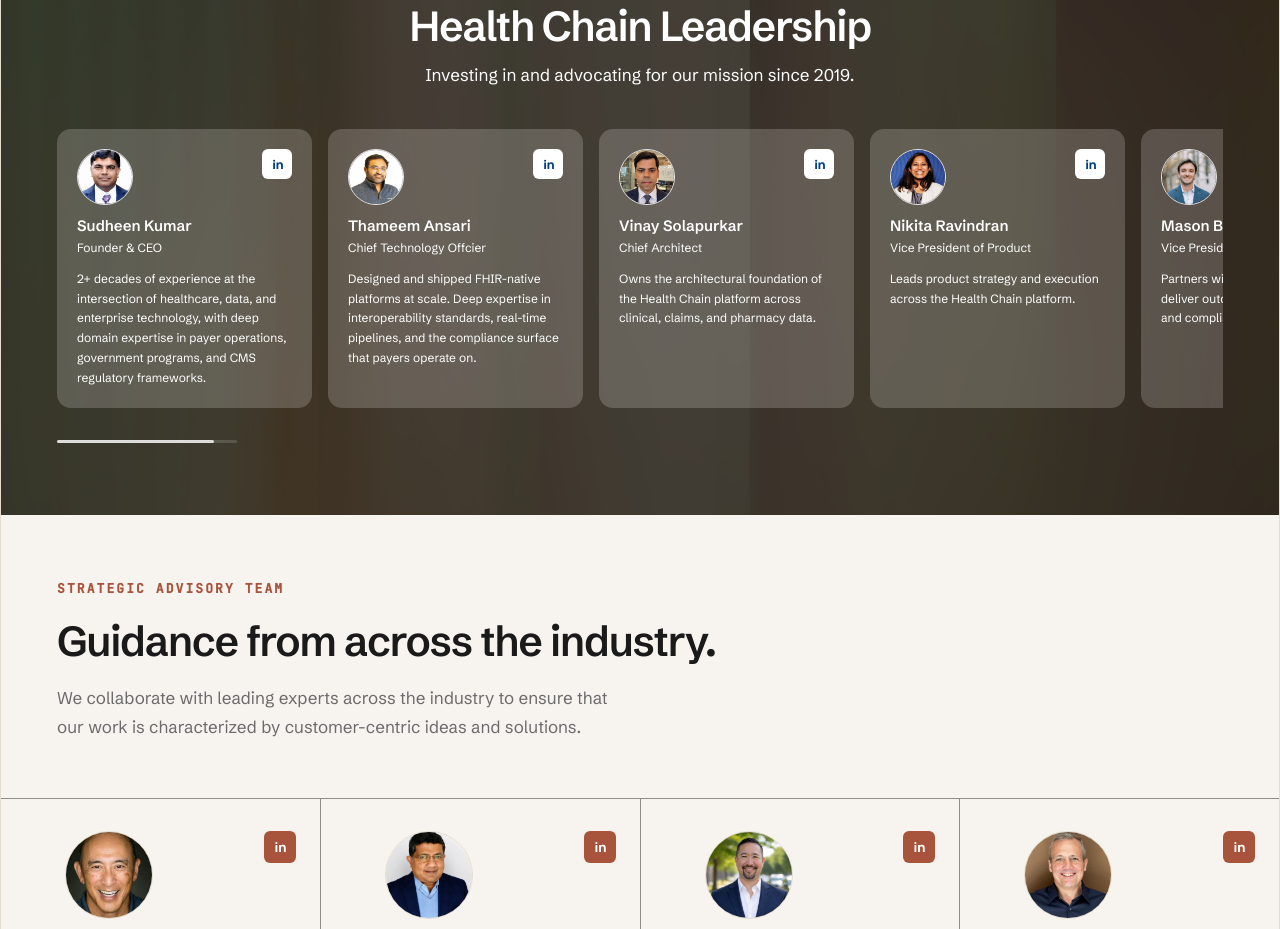
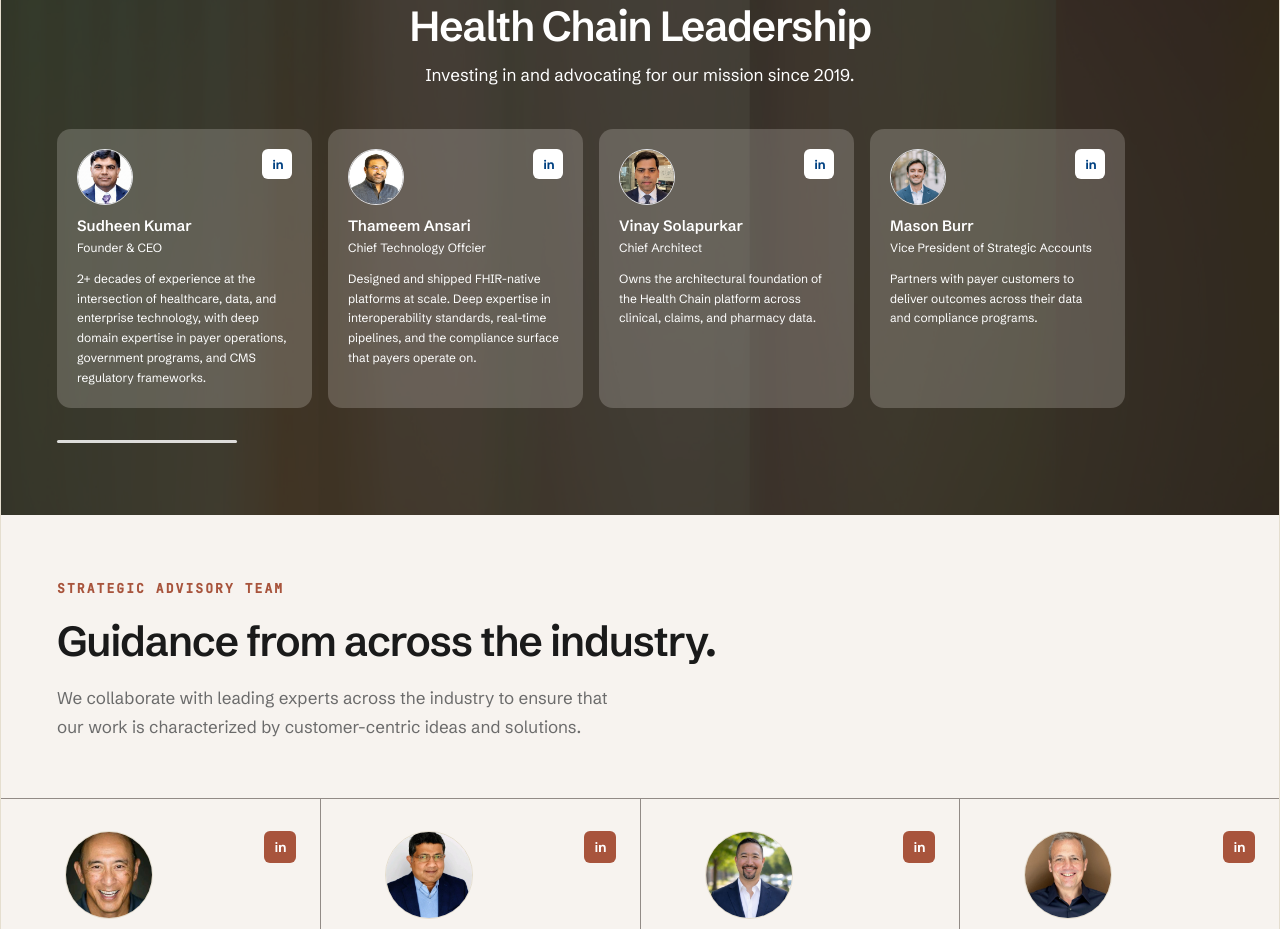
Before and after one commit to vinayakdhamanekar/healthchain, a Next.js app: page /about in a window 1280 px wide. Shown: the part 1940-2869 px from the top of the page. Built offline with nearby package versions, Linux system fonts and the light colour scheme.

Commit message:
Update about us page

```diff
--- a/components/about/LeadershipCards.tsx
+++ b/components/about/LeadershipCards.tsx
@@ -40,13 +40,13 @@
   //   linkedin: "https://www.linkedin.com/in/scott-rich-a420052/",
   //   image: "/team/ScottRich.jpg",
   // },
-  {
-    name: "Nikita Ravindran",
-    title: "Vice President of Product",
-    bio: "Leads product strategy and execution across the Health Chain platform.",
-    linkedin: "https://www.linkedin.com/in/nikita-ravi/",
-   image: "/team/nikitar.jpg",
-  },
+  // {
+  //   name: "Nikita Ravindran",
+  //   title: "Vice President of Product",
+  //   bio: "Leads product strategy and execution across the Health Chain platform.",
+  //   linkedin: "https://www.linkedin.com/in/nikita-ravi/",
+  //  image: "/team/nikitar.jpg",
+  // },
   {
     name: "Mason Burr",
     title: "Vice President of Strategic Accounts",
```
